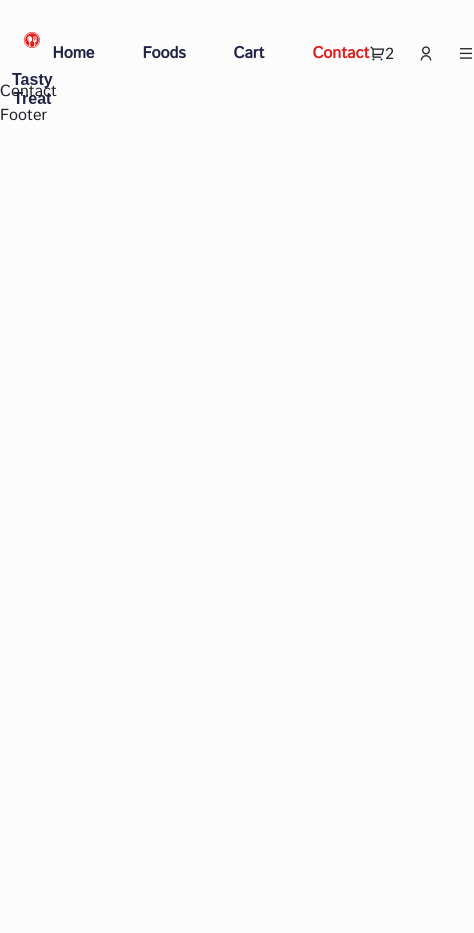
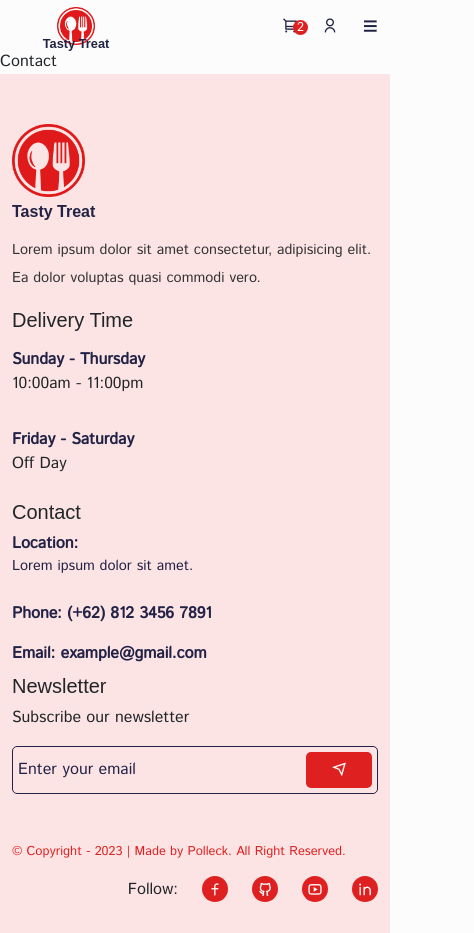
Before and after one commit to lokamabari/adifa, a React (Create React App) app: page /contact in a window 390 px wide. Shown: the whole page, 474 px wide, since content can reach past the window. Before the commit the page ends 844 px from the top, so only its background shows below. Built offline with nearby package versions, Linux system fonts and the light colour scheme; a web font is replaced by a local one.

Commit message:
footer belum responsive

```diff
--- a/src/components/Footer/Footer.jsx
+++ b/src/components/Footer/Footer.jsx
@@ -1,9 +1,85 @@
 import React from 'react'
+import { Container, Row, Col, ListGroup, ListGroupItem } from "reactstrap";
+import logo from "../../assets/images/res-logo.png"
+import '../../styles/footer.css'
+import { Link } from 'react-router-dom';
 
 const Footer = () => {
-  return (
-    <div>Footer</div>
-  )
+  return <footer className="footer">
+    <Container>
+      <Row>
+        <Col lg='3' md='4' sm='6'>
+          <div className="footer__logo text-start">
+            <img src={logo} alt="logo" />
+            <h5 className='footer__title'>Tasty Treat</h5>
+            <p>
+              Lorem ipsum dolor sit amet consectetur, adipisicing elit. Ea dolor voluptas quasi commodi vero.
+            </p>
+          </div>
+        </Col>
+
+        <Col lg='3' md='4' sm='6'>
+          <h5>Delivery Time</h5>
+          <ListGroup className='delivery__time-list'>
+            <ListGroupItem className='delivery__time-item border-0 ps-0'>
+              <span>Sunday - Thursday</span>
+              <p>10:00am - 11:00pm</p>
+            </ListGroupItem>
+
+            <ListGroupItem className='delivery__time-item border-0 ps-0'>
+              <span>Friday - Saturday</span>
+              <p>Off Day</p>
+            </ListGroupItem>
+          </ListGroup>
+        </Col>
+
+        <Col lg='3' md='4' sm='6'>
+          <h5>Contact</h5>
+          <ListGroupItem className='delivery__time-item border-0 ps-0'>
+            <span>Location: <p>Lorem ipsum dolor sit amet.</p></span>
+
+          </ListGroupItem>
+
+          <ListGroup className='delivery__time-list'>
+            <ListGroupItem className='delivery__time-item border-0 ps-0'>
+              <span>Phone: (+62) 812 3456 7891</span>
+
+            </ListGroupItem>
+
+            <ListGroupItem className='delivery__time-item border-0 ps-0'>
+              <span>Email: example@gmail.com</span>
+
+            </ListGroupItem>
+          </ListGroup>
+        </Col>
+
+        <Col lg='3' md='4' sm='6'>
+          <h5>Newsletter</h5>
+          <p>Subscribe our newsletter</p>
+          <div className="newsletter">
+            <input type="email" placeholder='Enter your email' />
+            <span><i className="ri-send-plane-line"></i></span>
+          </div>
+        </Col>
+      </Row>
+
+      <Row className='mt-5'>
+        <Col lg='6' md='6'>
+          <p className='copyright__text'>&copy; Copyright - 2023 | Made by Polleck. All Right Reserved.</p>
+        </Col>
+        <Col lg='6' md='6'>
+          <div className="social__links d-flex align-items-center gap-4 justify-content-end">
+            <p className='m-0'>Follow: </p>
+            <span> <Link to=''><i className="ri-facebook-line"></i></Link></span>
+            <span> <Link to=''><i className="ri-github-line"></i></Link></span>
+            <span> <Link to=''><i className="ri-youtube-line"></i></Link></span>
+            <span> <Link to=''><i className="ri-linkedin-line"></i></Link></span>
+          </div>
+        </Col>
+      </Row>
+
+    </Container>
+  </footer>
 }
 
 export default Footer;
--- a/src/components/Header/Header.jsx
+++ b/src/components/Header/Header.jsx
@@ -1,4 +1,4 @@
-import React from 'react';
+import React, { useRef } from 'react';
 
 import { Container } from "reactstrap";
 import logo from "../../assets/images/res-logo.png"
@@ -27,6 +27,9 @@
 
 
 const Header = () => {
+
+  const menuRef = useRef(null)
+  const toggleMenu = () => menuRef.current.classList.toggle('show__menu')
   return <header className="header">
     <Container>
       <div className="nav__wrapper d-flex align-items-center justify-content-between">
@@ -35,12 +38,13 @@
           <h5>Tasty Treat</h5>
         </div>
         {/*========= Menu ========== */}
-        <div className="navigation">
+        <div className="navigation" ref={menuRef} onClick={toggleMenu}>
           <div className="menu d-flex align-items-center gap-5">
             {
               nav__link.map((item, index) => (
-                <NavLink to={item.path} key={index}
-                className={navClass => navClass.isActive ? 'active__menu' :""}
+                <NavLink
+                  to={item.path} key={index}
+                  className={navClass => navClass.isActive ? 'active__menu' : ""}
                 >{item.display}</NavLink>
               ))
             }
@@ -49,16 +53,16 @@
         {/*======== Nav Right Icon */}
         <div className="nav__right d-flex align-items-center gap-4">
           <span className="cart__icon">
-            <i class="ri-shopping-cart-2-line"></i>
-            <span className="cart_badge">2</span>
+            <i className="ri-shopping-cart-2-line"></i>
+            <span className="cart__badge">2</span>
           </span>
 
           <span className="user">
-            <Link to="/login"><i class="ri-user-line"></i></Link>
+            <Link to="/login"><i className="ri-user-line"></i></Link>
           </span>
 
-          <span className="mobile__menu">
-            <i class="ri-menu-line"></i>
+          <span className="mobile__menu" onClick={toggleMenu}>
+            <i className="ri-menu-line"></i>
           </span>
         </div>
 
--- /dev/null
+++ b/src/styles/footer.css
@@ -0,0 +1,97 @@
+.footer {
+    padding-top: 50px;
+    padding-bottom: 30px;
+    background: #fde4e4;
+}
+
+.footer__logo img {
+    width: calc(100% - 80%);
+    margin-bottom: 5px;
+}
+
+.footer__logo h5 {
+    font-weight: 600;
+    font-size: 1rem;
+    margin-bottom: 15px;
+}
+
+.footer__logo p {
+    font-size: 0.9rem;
+    color: #333;
+    line-height: 28px;
+}
+
+
+
+.delivery__time-item {
+    background: transparent !important;
+}
+
+.delivery__time-item span {
+    font-weight: 600;
+    font-size: 1rem;
+    color: #212245;
+}
+
+.delivery__time-item span p {
+    font-weight: normal;
+    font-size: 0.9rem;
+    color: #212245;
+    justify-content: space-between;
+}
+
+.delivery__time-item {
+    color: #212245;
+}
+
+.footer__title {
+    font-weight: 600;
+    font-size: 1.1rem;
+    color: #212245;
+}
+
+.newsletter {
+    padding: 5px;
+    border: 1px solid #212245;
+    border-radius: 5px;
+    display: flex;
+    justify-content: space-between;
+    align-items: center;
+    cursor: pointer;
+}
+
+.newsletter input {
+    background: transparent;
+    border: none;
+    outline: none;
+}
+
+.newsletter input:focus {
+    outline: none;
+}
+
+.newsletter span {
+    background: #df2020;
+    padding: 5px 25px;
+    border-radius: 5px;
+}
+
+.newsletter span i {
+    color: #fff;
+}
+
+.newsletter input::placeholder {
+    color: #212245;
+}
+
+.social__links span i {
+    padding: 5px;
+    background: #df2020;
+    color: #fff;
+    border-radius: 50%;
+}
+
+.copyright__text {
+    font-size: 0.8rem;
+    color: #df2020;
+}
--- a/src/styles/header.css
+++ b/src/styles/header.css
@@ -9,12 +9,12 @@
      text-align: center;
  }
 
-.logo img{
+ .logo img {
      width: calc(100% - 60%);
      object-fit: contain;
  }
 
-.logo h5{
+ .logo h5 {
      font-weight: 600;
      font-size: 1rem;
      color: #212245;
@@ -22,17 +22,123 @@
      margin-bottom: 0;
  }
 
-.menu a{
+ .menu a {
      font-weight: 600;
      font-size: 1rem;
      color: #212245;
      transition: 0.3s;
  }
 
-.menu a:hover{
+ .menu a:hover {
      color: #df2020;
  }
 
-.active__menu{
+ .active__menu {
      color: #df2020 !important;
  }
+
+ .cart__icon i,
+ .user i,
+ .mobile__menu {
+     font-size: 1.3rem;
+     color: #212245;
+     cursor: pointer;
+ }
+
+ .cart__icon {
+     position: relative;
+ }
+
+ .cart__badge {
+     position: absolute;
+     top: 20px;
+     right: -10px;
+     background: #df2020;
+     color: #fff;
+     width: 15px;
+     height: 15px;
+     border-radius: 50%;
+     font-size: 0.8rem;
+     font-weight: 500;
+     display: flex;
+     align-items: center;
+     justify-content: center;
+ }
+
+ .mobile__menu {
+     font-weight: 600;
+     display: none;
+ }
+
+ .header__shrink{
+    position: sticky;
+    top: 0;
+    left: 0;
+    box-shadow: 5px, 5px, 15px, -5px #fde4e4;
+ }
+
+ @media only screen and (max-width:992px) {
+
+     .logo img {
+         width: calc(100% - 70%);
+     }
+
+     .logo h5 {
+         font-size: 0.8rem;
+         margin-top: -15px;
+     }
+
+     .navigation {
+         position: fixed;
+         top: 0;
+         left: 0;
+         width: 100%;
+         height: 100%;
+         background: rgba(0, 0, 0, 0.425);
+         z-index: 99;
+         display: none;
+     }
+
+     .menu {
+         position: absolute;
+         top: 0;
+         right: 0;
+         width: 250px;
+         height: 100%;
+         background: #fff;
+         align-items: center;
+         justify-content: center;
+         flex-direction: column;
+         z-index: 100;
+         line-height: 20px;
+     }
+
+     .menu a {
+         font-size: 0.9rem;
+     }
+
+     .mobile__menu {
+         display: block;
+     }
+
+     .cart__icon i,
+     .user i,
+     .mobile__menu i {
+        font-size: 1rem;
+     }
+
+     .show__menu{
+        display: block;
+     }
+ }
+
+ @media only screen and (max-width: 768px) {
+    .header{
+        width: 100%;
+        height: 50px;
+        line-height: 50px;
+    }
+    logo h5{
+        margin-top: 0px;
+    }
+ }
```
Lines whose indentation alone changed are shown as unchanged.
